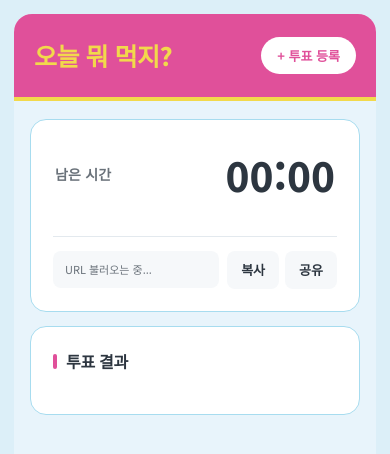
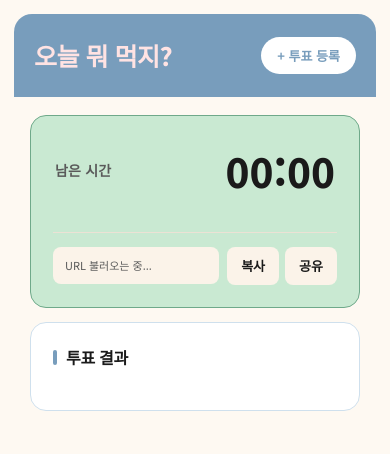
Before and after one commit to ryong1/lunchVote, a website: page public/index.html in a window 390 px wide. Drawn offline with nearby package versions, Linux system fonts and the light colour scheme; no server answers.

Commit message:
디자인: 팔레트 정리(크림/블루/민트/핑크) + 모바일 안정화
- 배경 크림(#FEF9F2), 헤더/버튼 블루(#789DBC), 타이머 민트(#C9E9D2), 우승 핑크(#FFE3E3)
- 글씨 검정 통일, 후보 막대 파스텔 톤
- 제목 핑크(#FFE3E3), 투표 만들기 제목은 크기·두께 축소
- html overflow-x:hidden 으로 모바일 가로 깨짐 방지

Co-Authored-By: Claude Opus 4.8 (1M context) <noreply@anthropic.com>

```diff
--- a/public/script.js
+++ b/public/script.js
@@ -14,13 +14,13 @@ let kakaoMarkers = [];
 let kakaoInfo = null;
 let lastPlaces = [];
 
-// 후보별 색 팔레트 — img3 톤 (fill: 막대 배경 / edge: 점·막대 경계)
+// 후보별 색 팔레트 — 파스텔 (fill: 막대 배경 / edge: 점·막대 경계)
 const BAR_COLORS = [
-    { fill: '#F8D3E6', edge: '#E85BA0' }, // 핑크
-    { fill: '#D3EBF3', edge: '#6FB9DD' }, // 베이비 블루
-    { fill: '#E6F0C6', edge: '#9DBF44' }, // 라임
-    { fill: '#FBEFBE', edge: '#E5C53F' }, // 옐로
-    { fill: '#E6DAF2', edge: '#9A7DC8' }, // 라벤더
+    { fill: '#FFE3E3', edge: '#E59A9A' }, // 핑크
+    { fill: '#C9E9D2', edge: '#7FB89A' }, // 민트
+    { fill: '#CFE0ED', edge: '#789DBC' }, // 블루
+    { fill: '#FBE7CE', edge: '#E0B074' }, // 피치
+    { fill: '#E6DDF0', edge: '#A899C8' }, // 라벤더
 ];
 
 // 시/도 → 시군구 (PC용 셀렉트박스)
--- a/public/style.css
+++ b/public/style.css
@@ -2,27 +2,29 @@
    디자인 토큰 — img2 (크림 베이스 · 블루/그린 · 파스텔)
    ========================================== */
 :root {
-    --bg: #DCEFF8;               /* 바깥 배경 (아주 연한 하늘색) */
-    --panel: #E8F4FB;            /* 전체 패널 (아주 연한 하늘색) */
-    --card: #FFFFFF;             /* 개별 카드 (화이트) */
-    --cream: #F6F8FA;            /* 입력/막대/보조 well (연한 톤) */
+    --bg: #FEF9F2;               /* 배경 (크림) */
+    --panel: #FEF9F2;
+    --card: #FFFFFF;             /* 카드 (화이트) */
+    --cream: #FBF3E9;            /* 입력/막대/보조 well */
 
-    --sky: #A7DCEF;              /* 카드 테두리 (파스텔 하늘색) */
-    --sky-deep: #5BA6C6;
-    --lime-soft: #EAF3CF;        /* 방장 카드 (라임) */
-    --lime-deep: #6E8F2A;
+    --sky: #CFE0ED;              /* 카드/요소 테두리 (옅은 블루) */
+    --sky-deep: #5E84A6;
+    --mint: #C9E9D2;             /* 민트 (타이머) */
+    --mint-deep: #6FA98A;
+    --lime-soft: #C9E9D2;
+    --lime-deep: #5E84A6;        /* 방장 라벨 (블루) */
 
-    --brand: #E0509A;            /* 헤더 / 메인 버튼 (핫핑크) */
-    --brand-deep: #C23A80;
+    --brand: #789DBC;            /* 헤더 / 메인 버튼 (블루) */
+    --brand-deep: #5E84A6;
 
-    --butter: #F2D94B;           /* 타이틀 / 우승 (옐로) */
-    --butter-soft: #FBF0B8;
-    --coral: #E87A6B;            /* 삭제 */
+    --butter: #E59A9A;           /* 우승 테두리 (핑크) */
+    --butter-soft: #FFE3E3;      /* 우승 배경 (핑크) */
+    --coral: #E08A7A;            /* 삭제 */
 
-    --ink: #2D3640;              /* 메인 글씨 (쿨 다크) */
-    --text-mid: #6A727A;
-    --text-light: #9AA2AA;
-    --line: #E3E9EE;             /* 구분선/입력 테두리(옅음) */
+    --ink: #1A1A1A;              /* 글씨 검정 */
+    --text-mid: #5A5A5A;
+    --text-light: #9AA0A0;
+    --line: #ECE2D5;             /* 옅은 크림 테두리 */
 
     --font-head: 'Noto Sans KR', sans-serif;
 
@@ -35,7 +37,7 @@
    ========================================== */
 * { box-sizing: border-box; -webkit-tap-highlight-color: transparent; }
 
-html { background: var(--bg); }
+html { background: var(--bg); overflow-x: hidden; }
 
 /* body 자체가 전체를 감싸는 큰 카드 */
 body {
@@ -72,7 +74,6 @@ body {
     align-items: center;
     gap: 10px;
     background: var(--brand);
-    border-bottom: 4px solid var(--butter);
     border-radius: 18px 18px 0 0;
     padding: 22px 20px;
 }
@@ -83,7 +84,13 @@ body {
     font-size: 25px;
     font-weight: 800;
     letter-spacing: -0.5px;
-    color: var(--butter);
+    color: #FFE3E3;
+}
+
+/* 투표 만들기 제목은 살짝 작고 가볍게 */
+#view-add .header h1 {
+    font-size: 21px;
+    font-weight: 700;
 }
 
 /* ==========================================
@@ -131,7 +138,7 @@ body {
 /* ==========================================
    타이머 (그린 블록)
    ========================================== */
-#timer-card { padding: 22px; }
+#timer-card { padding: 22px; background: var(--mint); border-color: var(--mint-deep); }
 
 .timer-container {
     display: flex;
@@ -277,8 +284,8 @@ button:hover:not(:active) { filter: brightness(1.04); }
 button:active { transform: scale(0.96); }
 button:focus-visible { outline: 2.5px solid var(--brand-deep); outline-offset: 2px; }
 
-.btn-main    { background: var(--brand); color: #fff; width: 84px; }
-.btn-admin   { background: var(--brand); color: #fff; }
+.btn-main    { background: var(--brand); color: var(--ink); width: 84px; }
+.btn-admin   { background: var(--brand); color: var(--ink); }
 .btn-submit  { width: 100%; height: 52px; font-size: 16px; }
 .btn-sub     { background: var(--cream); color: var(--ink); }
 .btn-add-top {
@@ -382,7 +389,7 @@ button:disabled { opacity: 0.45; cursor: not-allowed; filter: none; }
 
 .btn-vote.active {
     background: var(--brand);
-    color: #fff;
+    color: var(--ink);
     border-color: var(--brand);
 }
 
@@ -515,16 +522,16 @@ button:disabled { opacity: 0.45; cursor: not-allowed; filter: none; }
 .menu-item.winner { background: var(--butter-soft); border-color: var(--butter); }
 .menu-item.winner .menu-bar { background: var(--butter); opacity: 0.35; }
 .menu-item.winner .menu-dot { background: var(--butter); }
-.menu-item.winner .menu-name { color: #8A6A00; }
+.menu-item.winner .menu-name { color: var(--ink); }
 .menu-item.winner .vote-share,
-.menu-item.winner .vote-count { color: #9A7A10; }
+.menu-item.winner .vote-count { color: var(--text-mid); }
 
 /* ==========================================
    선택된 후보(임시) 리스트
    ========================================== */
 #temp-count {
     background: var(--brand);
-    color: #fff;
+    color: var(--ink);
     font-weight: 800;
     font-size: 12px;
     padding: 2px 9px;
@@ -605,6 +612,7 @@ button:disabled { opacity: 0.45; cursor: not-allowed; filter: none; }
 
     .header { padding: 26px 30px; }
     .header h1 { font-size: 28px; }
+    #view-add .header h1 { font-size: 23px; }
 
     .container { padding: 22px 24px 32px; }
 
```
